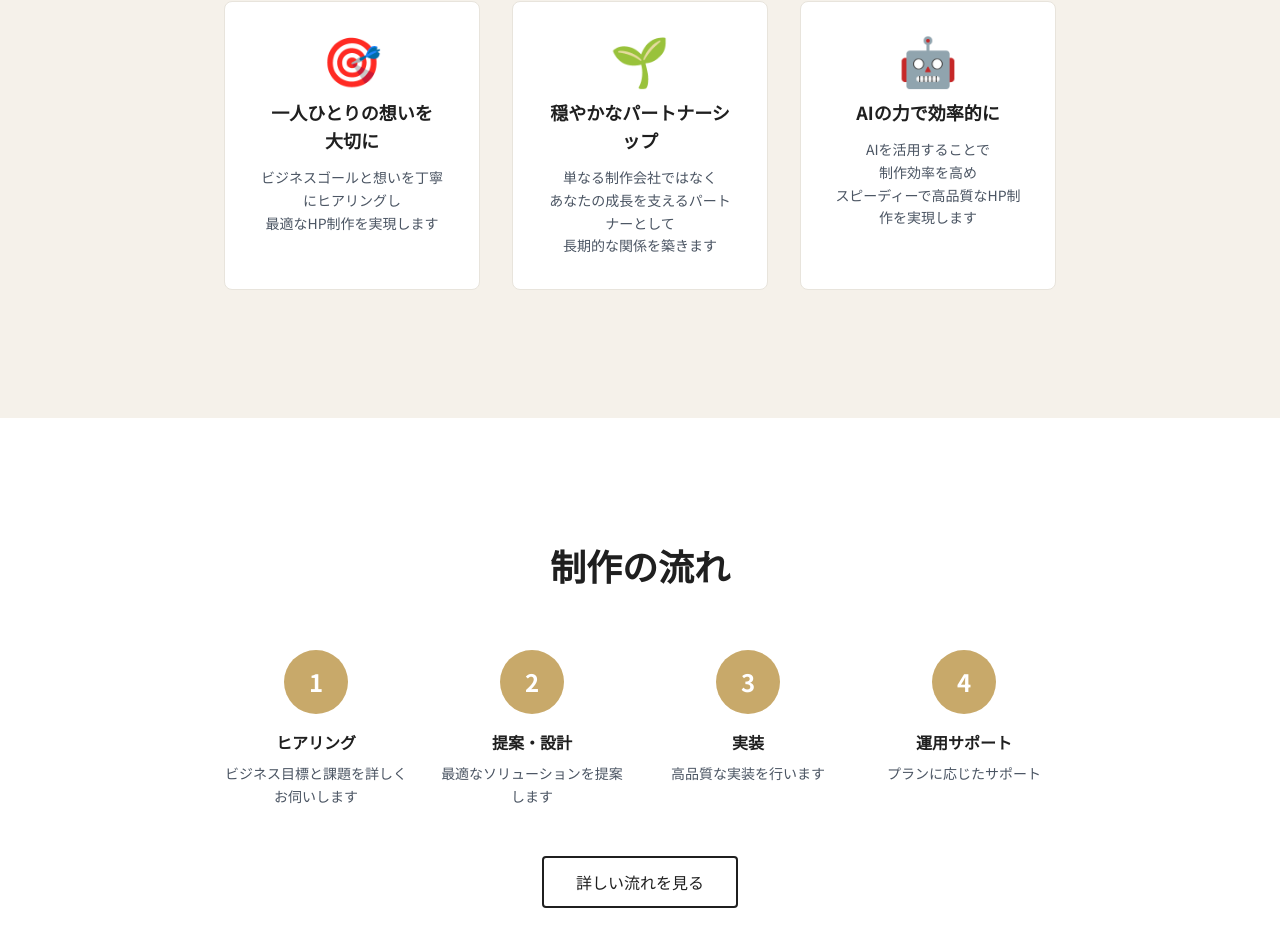
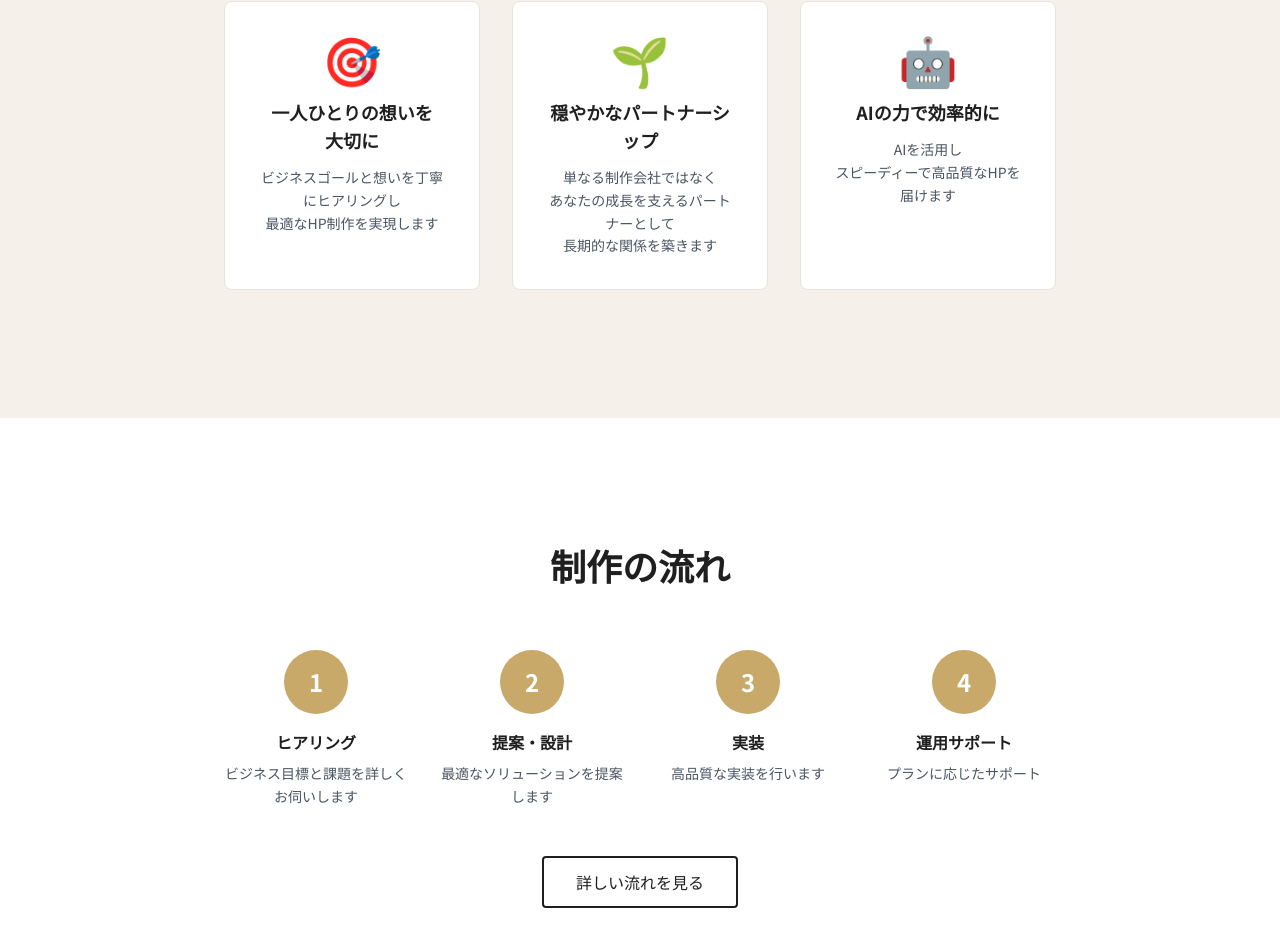
Before and after one commit to uruzugan/calm-chronicle-site, a Next.js app: page / in a window 1280 px wide. Shown: the part 855-1790 px from the top of the page. Built offline with nearby package versions, Linux system fonts and the light colour scheme.

Commit message:
fix: AIカードの説明文を短く書き直してカード高さを揃える

```diff
--- a/app/page.tsx
+++ b/app/page.tsx
@@ -29,7 +29,7 @@ const reasons = [
     icon: "🤖",
     title: "AIの力で効率的に",
     description:
-      "AIを活用することで 制作効率を高め スピーディーで高品質なHP制作を実現します",
+      "AIを活用し スピーディーで高品質なHPを届けます",
   },
 ];
 
```
